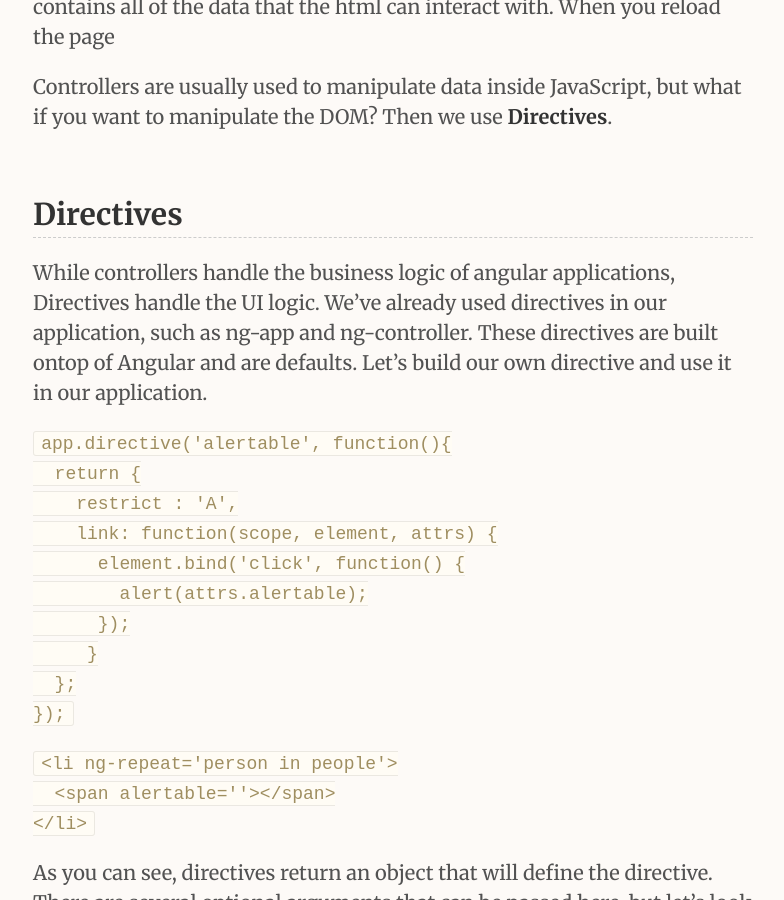
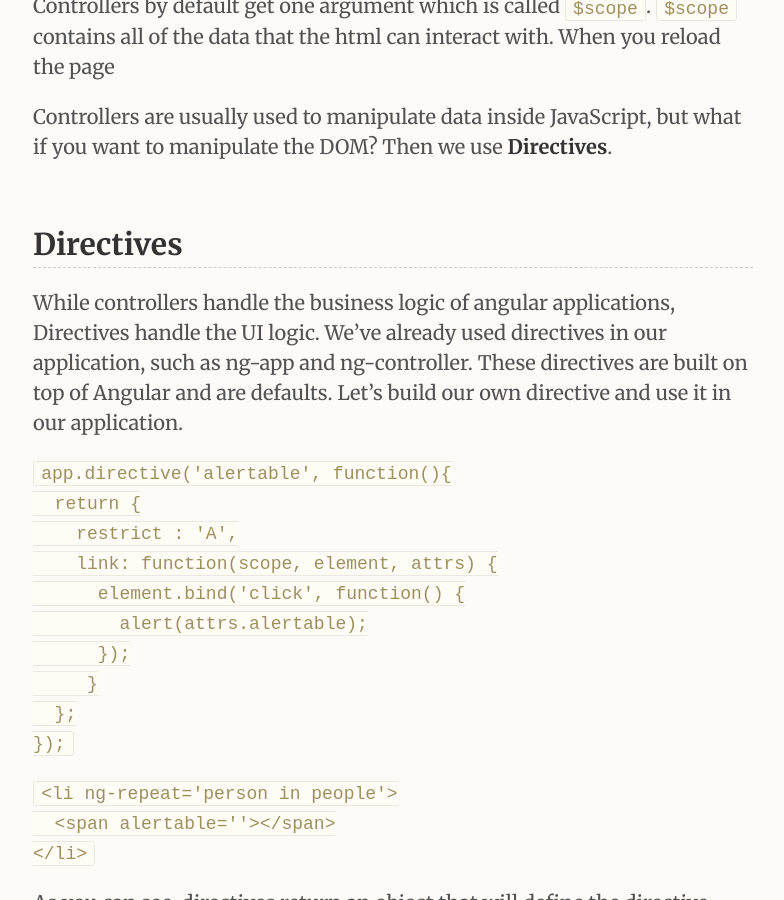
Before and after one commit to ArielSaldana/arielsaldana.github.io, a Jekyll site: the page built from _posts/2015-04-25-Angular-Hello-World.md, in a window 1280 px wide and 900 px high, scrolled down 3235 px. Shown: the whole window, without its empty margins (247-1031 px from the left). Built offline with Jekyll 4.4.1, drawn with Linux system fonts in a browser that asks for light colours; Markdown is read by kramdown in place of the engine named in the settings; comment, search, counter and statistics services are not loaded; some of the changed text lies outside the part shown.

Commit message:
Update 2015-04-25-Angular-Hello-World.md

````diff
--- a/_posts/2015-04-25-Angular-Hello-World.md
+++ b/_posts/2015-04-25-Angular-Hello-World.md
@@ -80,7 +80,7 @@
 
 ## Directives
 
-While controllers handle the business logic of angular applications, Directives handle the UI logic. We've already used directives in our application, such as ng-app and ng-controller. These directives are built ontop of Angular and are defaults. Let's build our own directive and use it in our application.
+While controllers handle the business logic of angular applications, Directives handle the UI logic. We've already used directives in our application, such as ng-app and ng-controller. These directives are built on top of Angular and are defaults. Let's build our own directive and use it in our application.
 
 
 ```JavaScript
````
Also changed, not shown: other parts of _posts/2015-04-25-Angular-Hello-World.md (+3 -3 lines).
